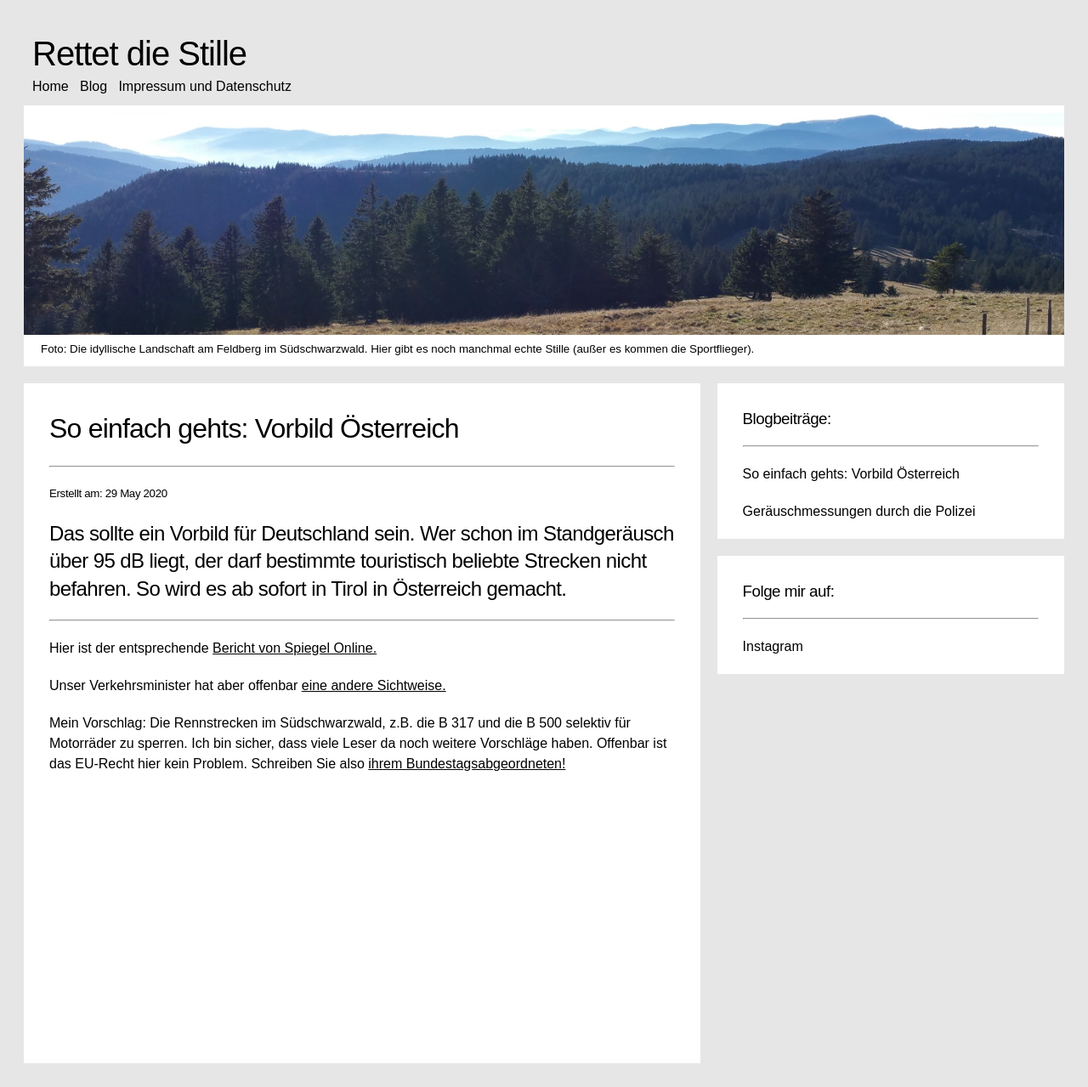
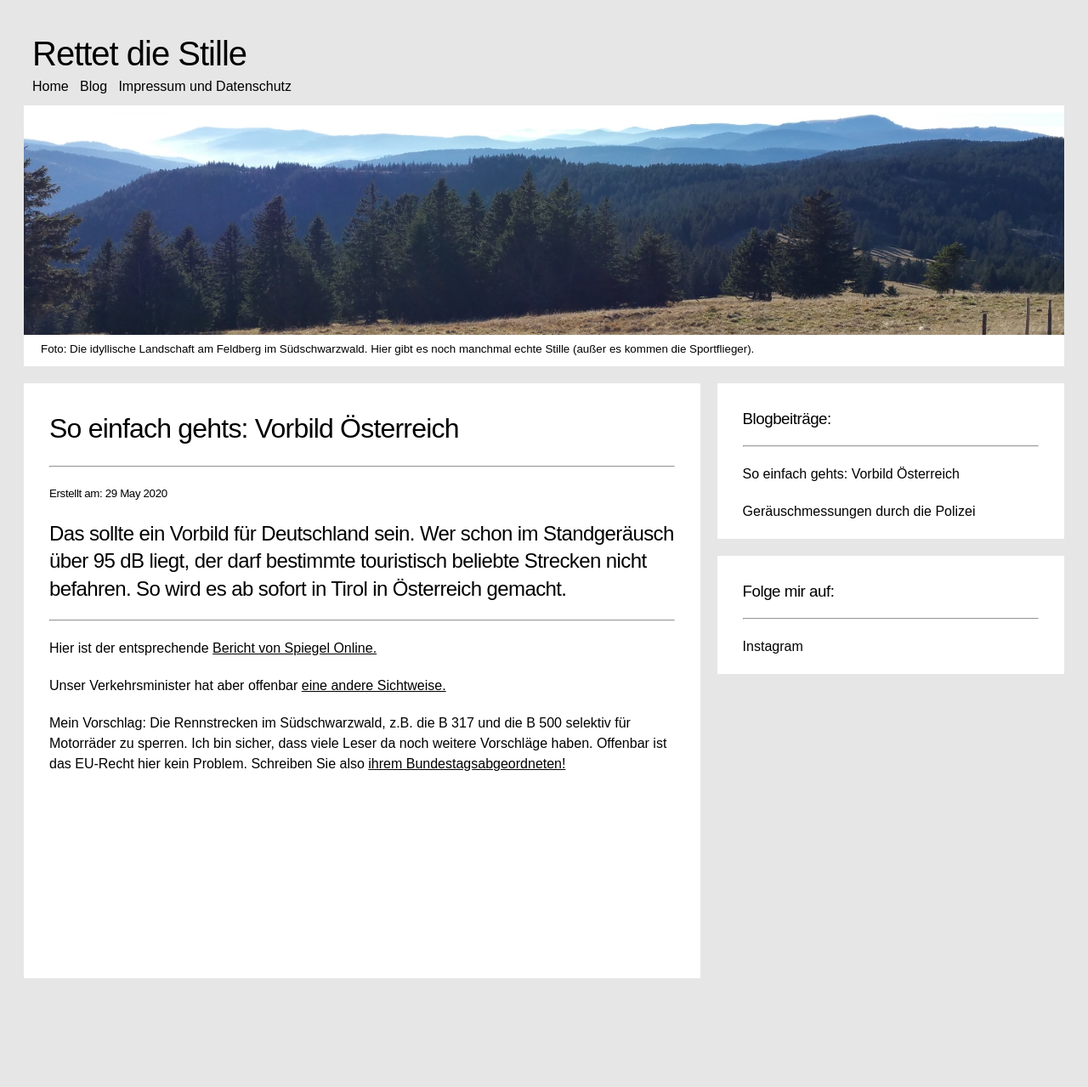
Before and after one commit to rettet-die-stille/rettet-die-stille.github.io, a Jekyll site: the page built from _posts/2020-05-29-So-einfach-gehts-Vorbild-Oesterreich.md, in a window 1280 px wide. Shown: the whole page at 85% size. Built offline with Jekyll 4.4.1, drawn with Linux system fonts in a browser that asks for light colours; after the commit the page ends 1179 px from its top, so only the background shows below that.

Commit message:
Update post.html

```diff
--- a/_layouts/post.html
+++ b/_layouts/post.html
@@ -2,7 +2,7 @@
 layout: defaultmodern
 ---
 
- <div class="card" style="min-height: 800px;">
+ <div class="card" style="min-height: 700px;">
   <h1>{{ page.title }}</h1>
   <hr>
   <h5>Erstellt am: {{ page.date | date_to_string }}</h5>
```
